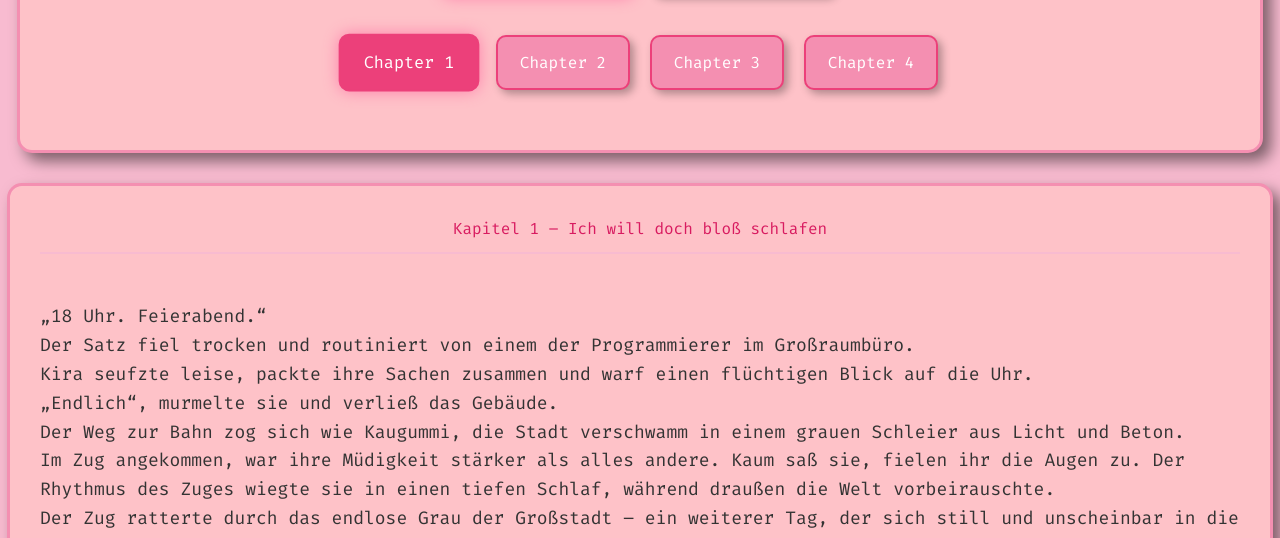
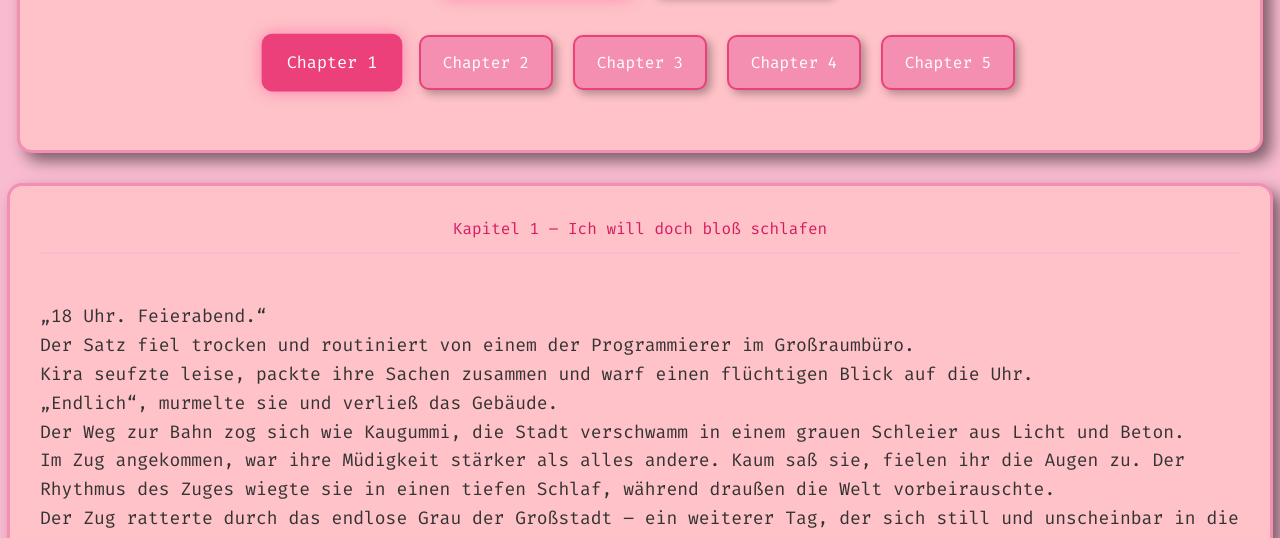
Before and after one commit to Evelynox/Evelynox.github.io, a plain HTML site: page Resonanz.html in a window 1280 px wide. Shown: the part 262-800 px from the top of the page. Drawn offline with Linux system fonts and the light colour scheme.

Commit message:
Forgor to make the button :3

```diff
--- a/Resonanz.html
+++ b/Resonanz.html
@@ -159,6 +159,7 @@
                 <div class="chapter-card" data-chapter="2">Chapter 2</div>
                 <div class="chapter-card" data-chapter="3">Chapter 3</div>
                 <div class="chapter-card" data-chapter="4">Chapter 4</div>
+                <div class="chapter-card" data-chapter="5">Chapter 5</div>
             </div>
         </div>
 
```
